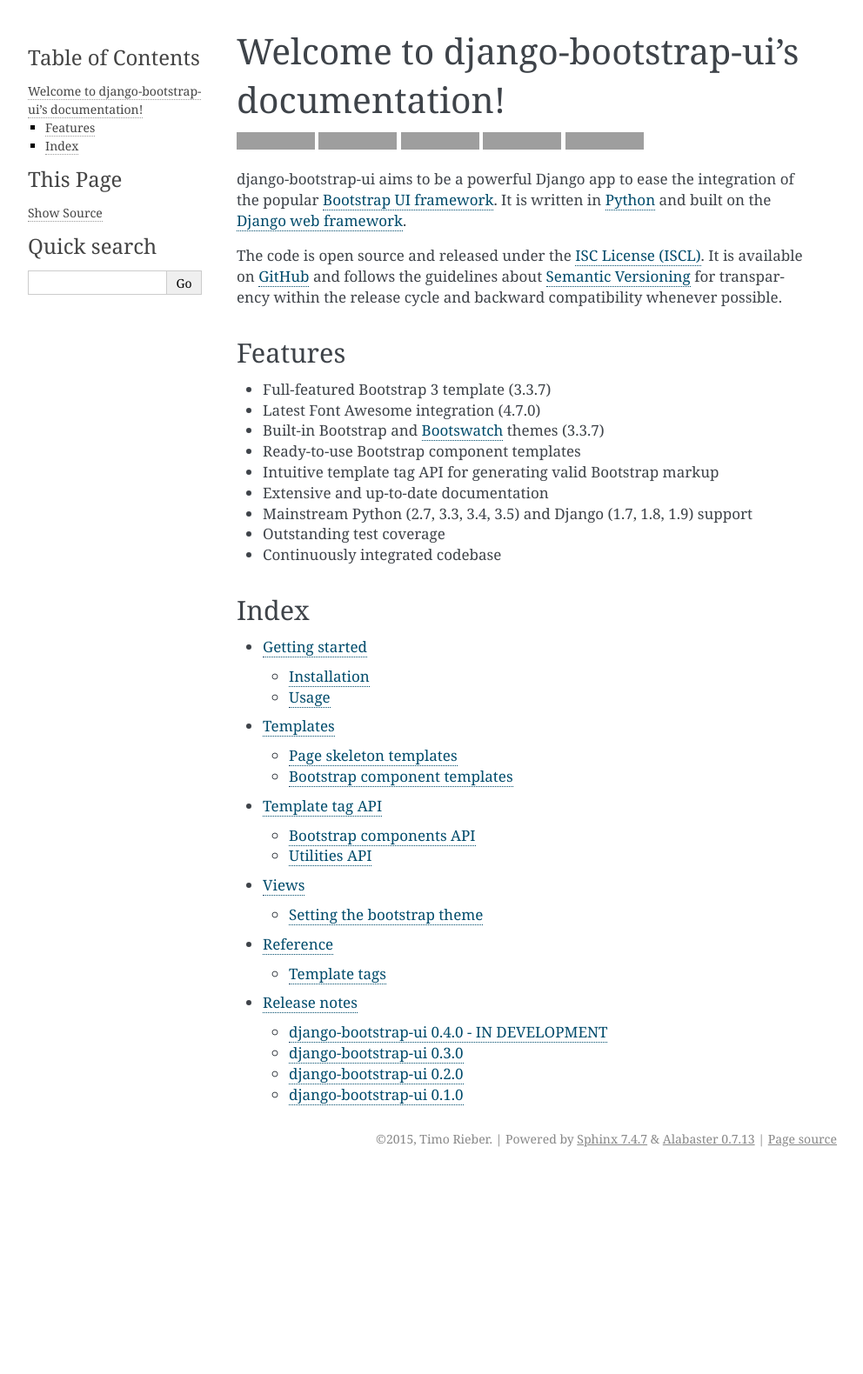
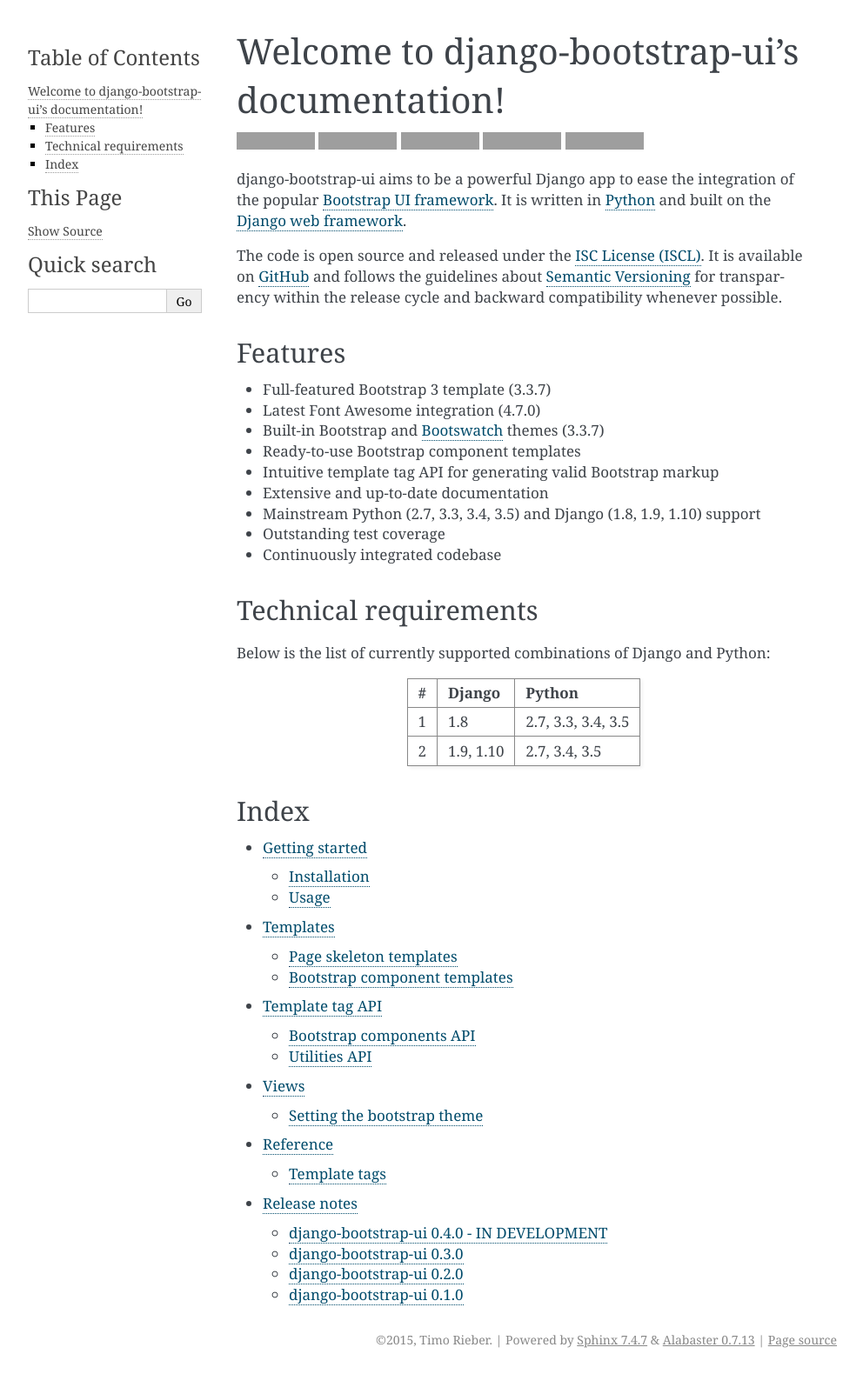
Before and after one commit to texperience/django-bootstrap-ui, a Sphinx documentation site: the page built from docs/index.rst, in a window 1280 px wide. Shown: the whole page at 87% size, without its empty margins (148-1140 px from the left). Built offline with Sphinx 7.4.7, drawn with Linux system fonts in a browser that asks for light colours; before the commit the page ends 1349 px from its top, so only the background shows below that; grey boxes are pictures that could not be loaded.

Commit message:
Added support for Django 1.10

```diff
--- a/docs/index.rst
+++ b/docs/index.rst
@@ -36,11 +36,24 @@
 * Ready-to-use Bootstrap component templates
 * Intuitive template tag API for generating valid Bootstrap markup
 * Extensive and up-to-date documentation
-* Mainstream Python (2.7, 3.3, 3.4, 3.5) and Django (1.7, 1.8, 1.9) support
+* Mainstream Python (2.7, 3.3, 3.4, 3.5) and Django (1.8, 1.9, 1.10) support
 * Outstanding test coverage
 * Continuously integrated codebase
 
 .. _Bootswatch: https://bootswatch.com/
+
+Technical requirements
+----------------------
+
+Below is the list of currently supported combinations of Django and Python:
+
++------------+------------+--------------------+
+| #          | Django     | Python             |
++============+============+====================+
+| 1          | 1.8        | 2.7, 3.3, 3.4, 3.5 |
++------------+------------+--------------------+
+| 2          | 1.9, 1.10  | 2.7, 3.4, 3.5      |
++------------+------------+--------------------+
 
 Index
 -----
--- a/docs/releases/0.4.0.rst
+++ b/docs/releases/0.4.0.rst
@@ -9,3 +9,5 @@
 * Upgraded to Bootstrap 3.3.7
 * Upgraded to jQuery 1.12.4
 * Upgraded to Font Awesome 4.7.0
+* Added support for Django 1.10
+* Dropped support for Django 1.7
--- a/setup.py
+++ b/setup.py
@@ -4,7 +4,7 @@
 
 # Installation dependencies
 install_requires = [
-    'django>=1.7,<1.10',
+    'django>=1.8,<1.11',
     'django-tag-parser>=2.1,<2.2',
     'dominate>=2.1,<2.2',
 ]
@@ -42,9 +42,9 @@
         'Development Status :: 4 - Beta',
         'Environment :: Web Environment',
         'Framework :: Django',
-        'Framework :: Django :: 1.7',
         'Framework :: Django :: 1.8',
         'Framework :: Django :: 1.9',
+        'Framework :: Django :: 1.10',
         'Intended Audience :: Developers',
         'License :: OSI Approved :: ISC License (ISCL)',
         'Operating System :: OS Independent',
```
Also changed, not shown: CHANGELOG.txt (+6 -4 lines), README.rst (+14 -1 lines), .travis.yml, 2 other files.
